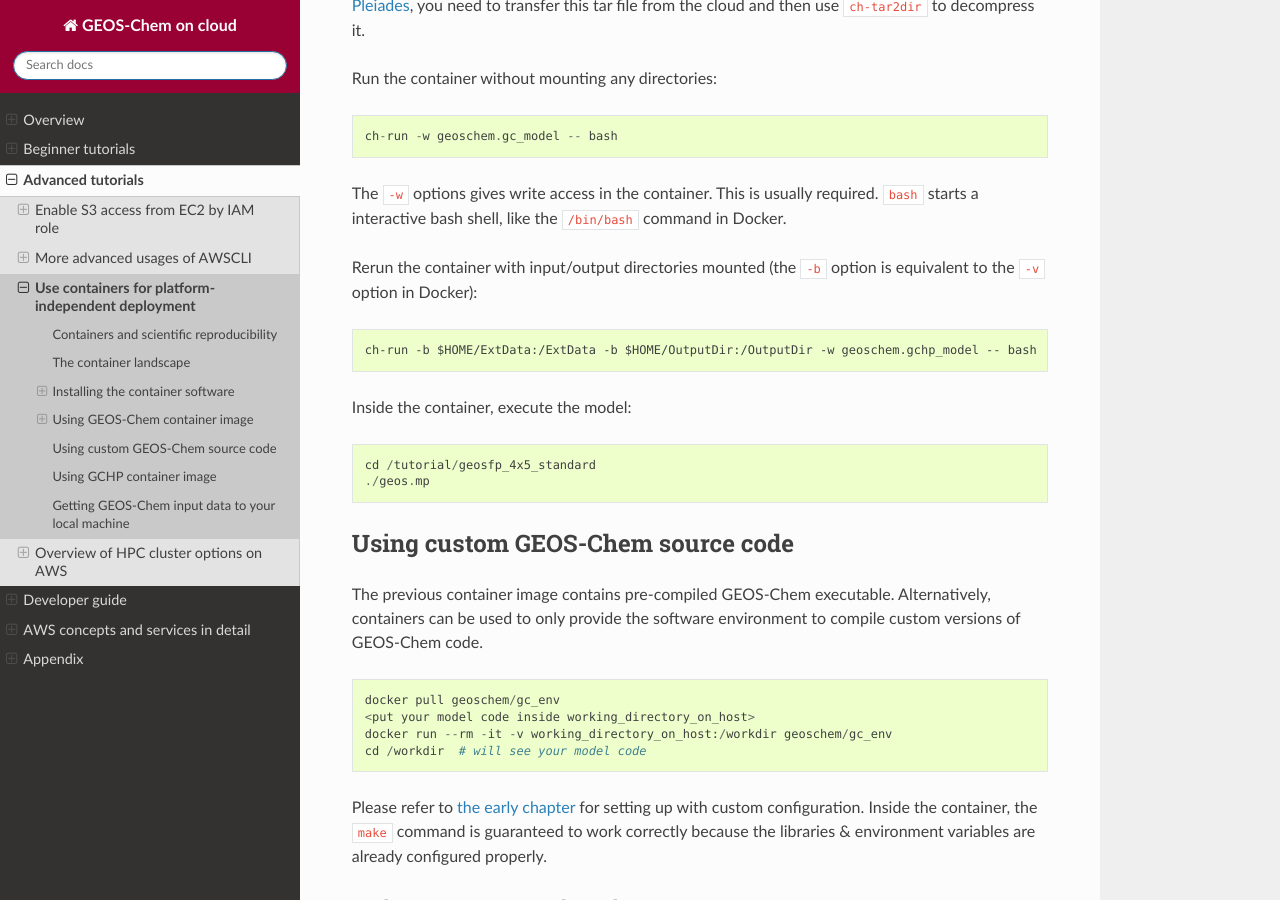
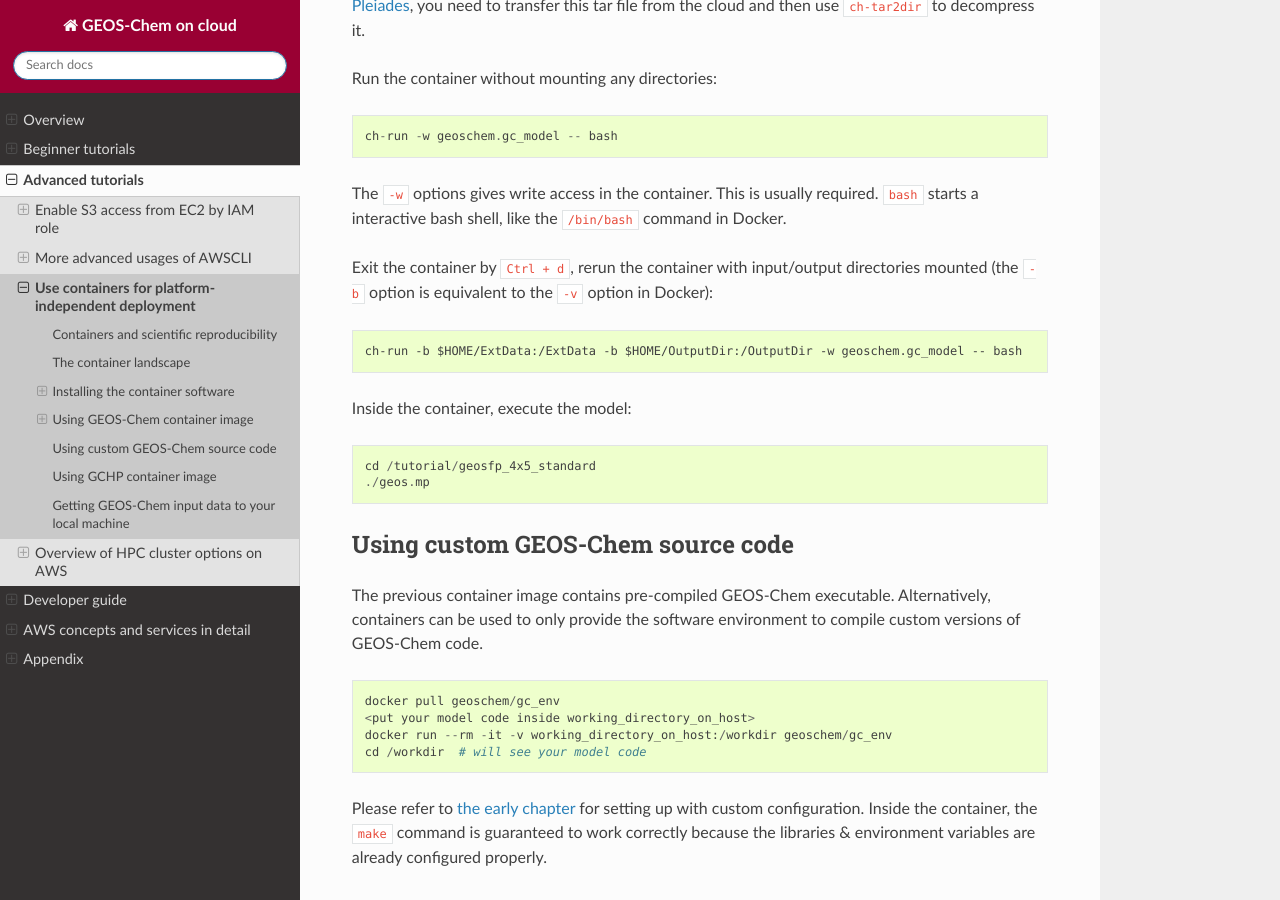
Before and after one commit to geoschem/geos-chem-cloud, a Sphinx documentation site: the page built from doc/source/chapter03_advanced-tutorial/container.rst, in a window 1280 px wide and 900 px high, scrolled down 4943 px. Built offline with Sphinx 7.4.7 and the Read the Docs theme 2.0.0, drawn with Linux system fonts in a browser that asks for light colours.

Commit message:
fix typo

```diff
--- a/doc/source/chapter03_advanced-tutorial/container.rst
+++ b/doc/source/chapter03_advanced-tutorial/container.rst
@@ -150,9 +150,9 @@ Run the container without mounting any directories::
 
 The ``-w`` options gives write access in the container. This is usually required. ``bash`` starts a interactive bash shell, like the ``/bin/bash`` command in Docker.
 
-Rerun the container with input/output directories mounted (the ``-b`` option is equivalent to the ``-v`` option in Docker)::
+Exit the container by ``Ctrl + d``, rerun the container with input/output directories mounted (the ``-b`` option is equivalent to the ``-v`` option in Docker)::
 
-  ch-run -b $HOME/ExtData:/ExtData -b $HOME/OutputDir:/OutputDir -w geoschem.gchp_model -- bash
+  ch-run -b $HOME/ExtData:/ExtData -b $HOME/OutputDir:/OutputDir -w geoschem.gc_model -- bash
 
 Inside the container, execute the model::
 
```
